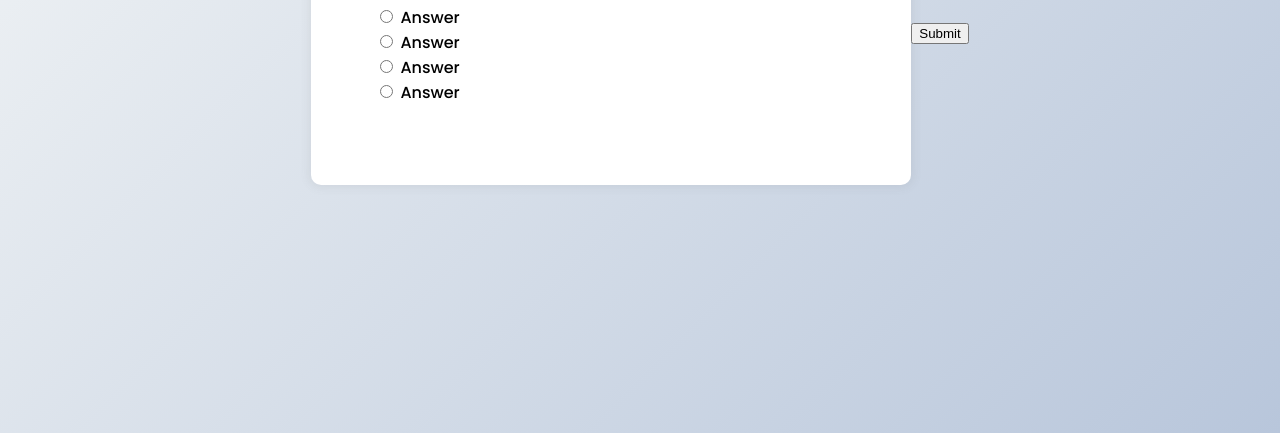
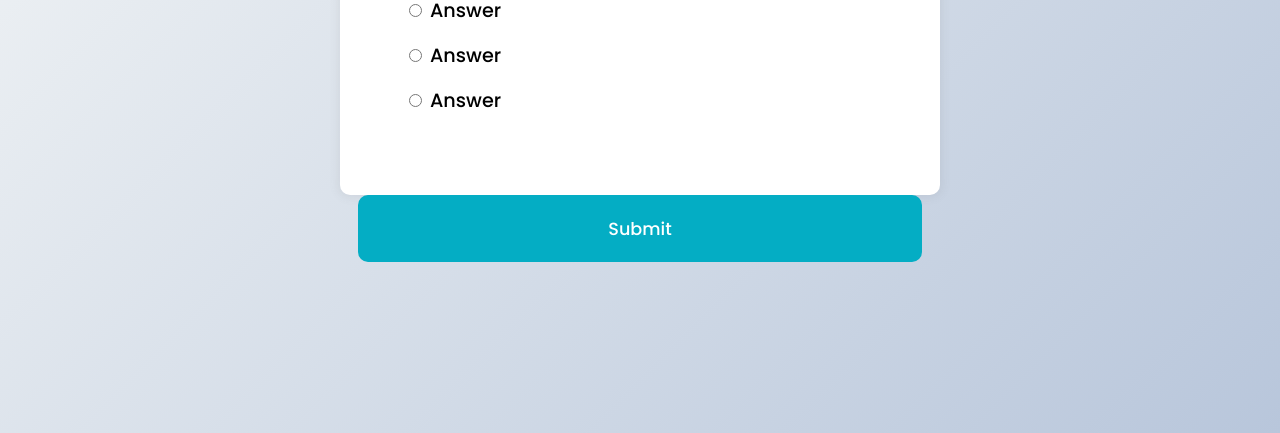
Before and after one commit to AdrianMunandi/quiz-master.github.io, a plain HTML site: page index.html in a window 1280 px wide. Shown: the part 367-800 px from the top of the page. Drawn offline with Linux system fonts and the light colour scheme.

Commit message:
Changed some styles

```diff
--- a/style.css
+++ b/style.css
@@ -14,6 +14,7 @@ body{
     height: 100vh;
     overflow: hidden;
     margin: 0;
+    flex-direction: column;
 }
 .quiz-container{
     background-color: white;
@@ -26,7 +27,7 @@ body{
     padding: 4rem;
 }
 h2{
-    padding: 1%;
+    padding: 1rem;
     text-align: center;
     margin: 0;
 }
@@ -35,3 +36,34 @@ ul{
     list-style-type: none;
     padding: 0;
 }
+
+ul li{
+    font-size: 1.2rem;
+    margin: 1rem 0;
+}
+
+ul li label{
+    cursor: pointer;
+}
+
+button{
+    background-color: #04adc4;
+    color: white;
+    border: none;
+    display: inline-block;
+    width: 44%;
+    cursor: pointer;
+    font-size: 1.1rem;
+    font-family: inherit;
+    padding: 1.3rem;
+    border-radius: 10px;
+}
+
+button:hover{
+    background-color: #04adc4;
+
+}
+button:focus{
+    outline: none;
+    background-color: #44b927;
+}
```
